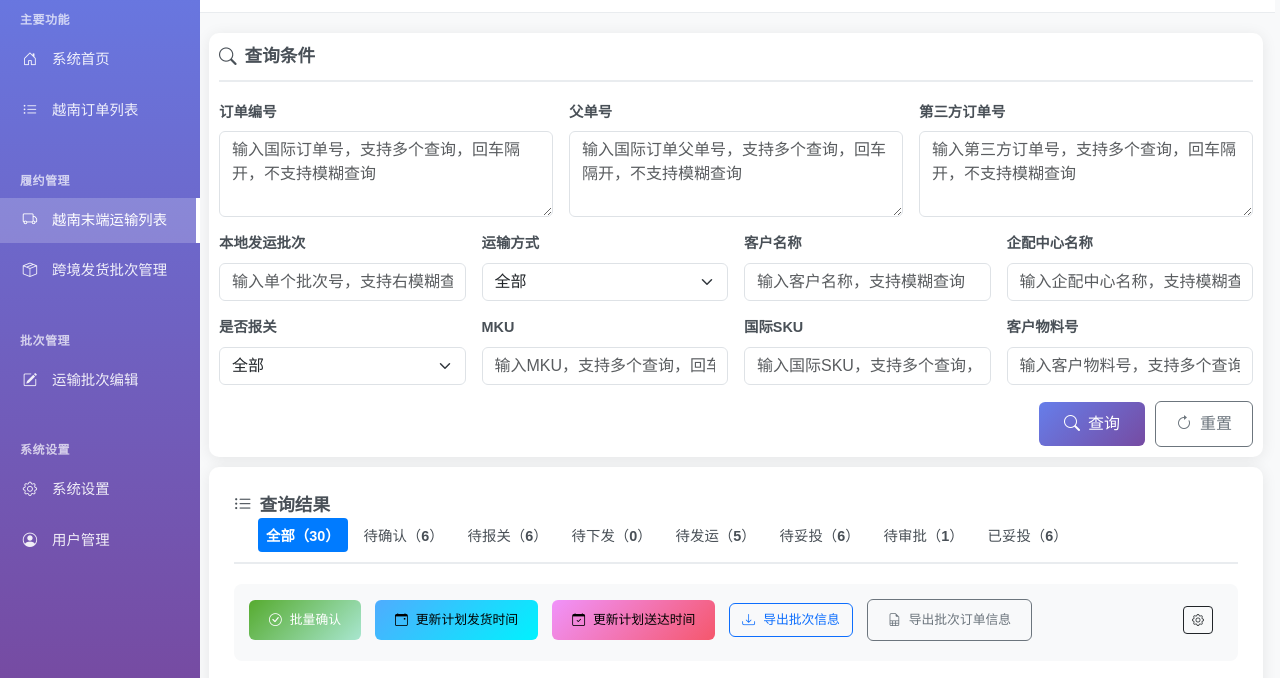
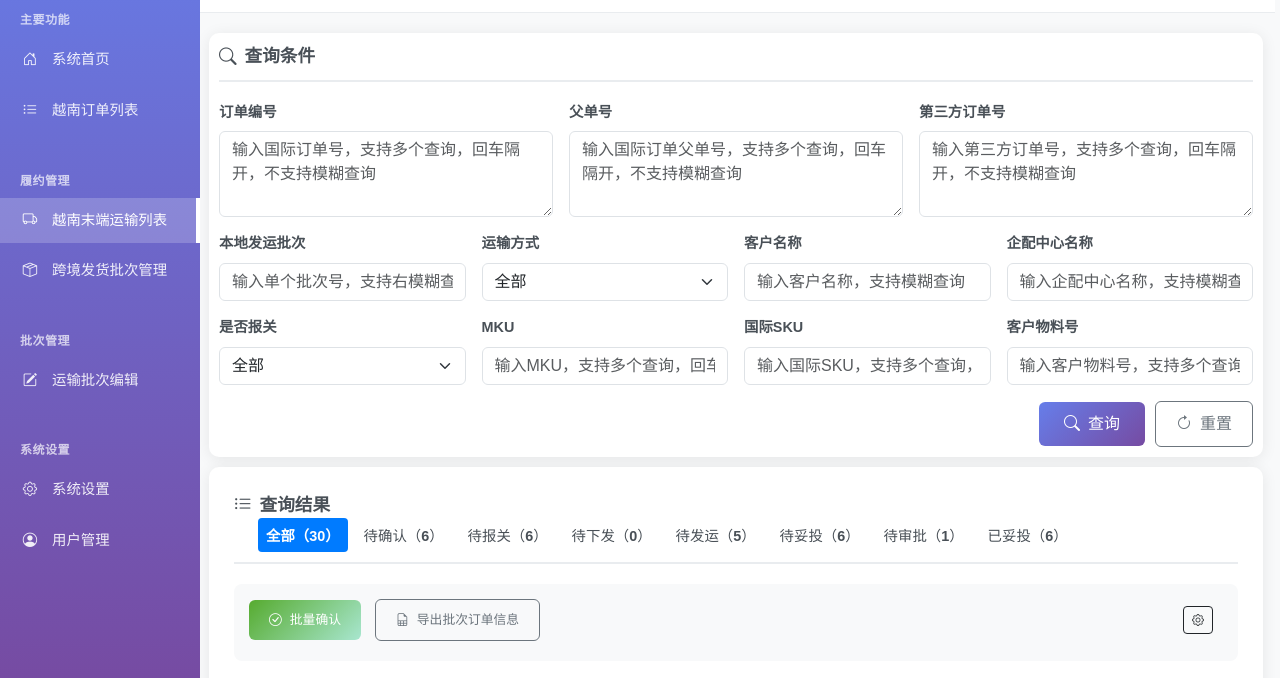
Before and after one commit to liudaojin88/WIMP, a website: page vietnam-delivery-list.html in a window 1280 px wide. Shown: the part 119-797 px from the top of the page. Drawn offline with nearby package versions, Linux system fonts and the light colour scheme.

Commit message:
删除越南末端运输列表操作按钮：导出批次信息、更新计划发货时间、更新计划送达时间

```diff
--- a/vietnam-delivery-list.html
+++ b/vietnam-delivery-list.html
@@ -836,15 +836,6 @@
                 <div class="action-buttons-left">
                     <button type="button" class="btn btn-success" onclick="batchConfirm()">
                         <i class="bi bi-check-circle me-2"></i>批量确认
-                    </button>
-                    <button type="button" class="btn btn-info" onclick="updatePlannedShipTime()">
-                        <i class="bi bi-calendar-event me-2"></i>更新计划发货时间
-                    </button>
-                    <button type="button" class="btn btn-warning" onclick="updatePlannedDeliveryTime()">
-                        <i class="bi bi-calendar-check me-2"></i>更新计划送达时间
-                    </button>
-                    <button type="button" class="btn btn-outline-primary" onclick="exportBatchInfo()">
-                        <i class="bi bi-download me-2"></i>导出批次信息
                     </button>
                     <button type="button" class="btn btn-outline-secondary" onclick="exportBatchOrderInfo()">
                         <i class="bi bi-file-earmark-spreadsheet me-2"></i>导出批次订单信息
```
